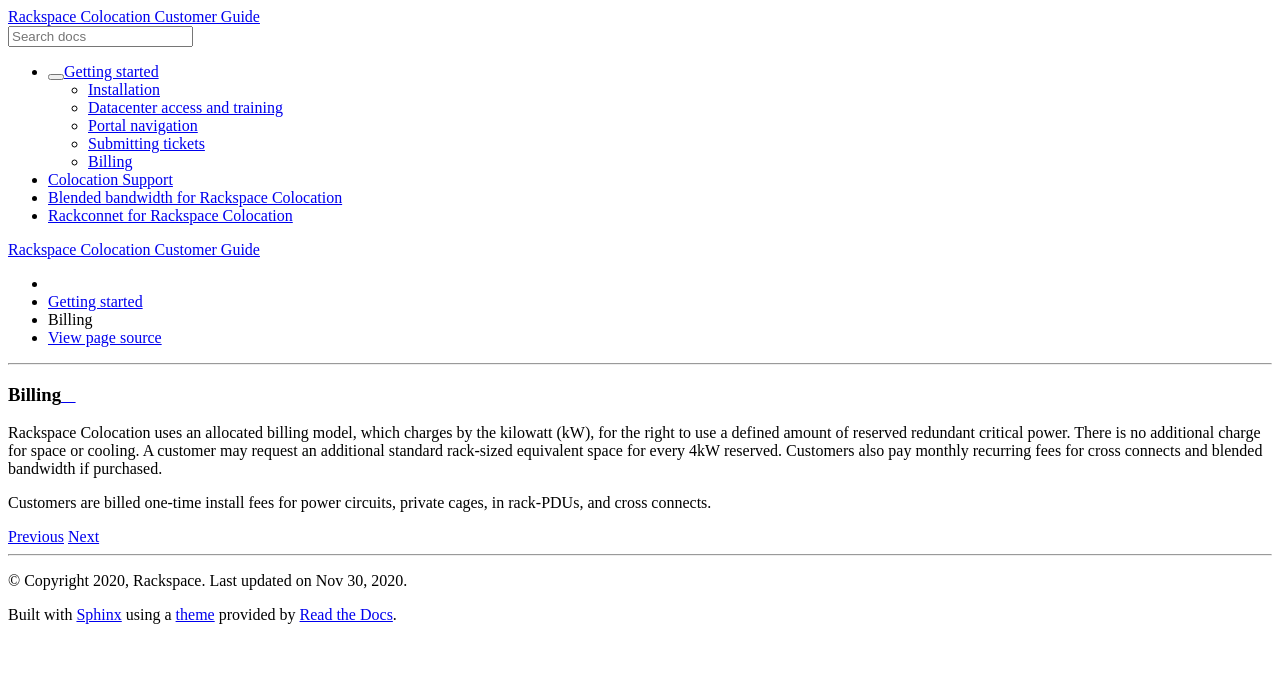
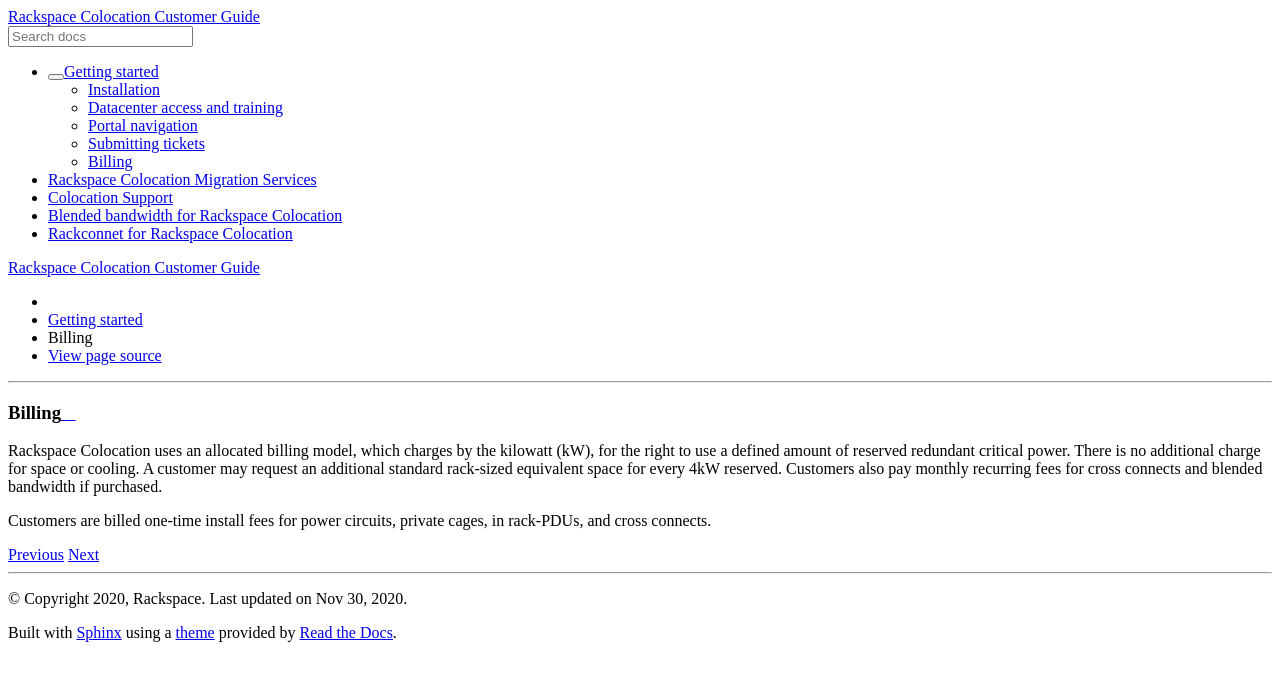
Before and after one commit to rackerlabs/docs-colocation-guide, a Sphinx documentation site: the page built from docs/getting-started/billing.rst, in a window 1280 px wide. Shown: the top 681 px of the page. Built offline with Sphinx 7.4.7 and the Read the Docs theme 2.0.0, drawn with Linux system fonts in a browser that asks for light colours; pages that are not in the unit, such as notebooks, are missing from menus.

Commit message:
fixing toc

```diff
--- a/docs/index.rst
+++ b/docs/index.rst
@@ -31,7 +31,7 @@
    :hidden:
 
    getting-started/index.rst
-   migrations/about_migrations.rst
+   migrations/about-migrations.rst
    colocation-support/index.rst
    blended-bandwidth/index.rst
    rackconnet-global/index.rst
```
